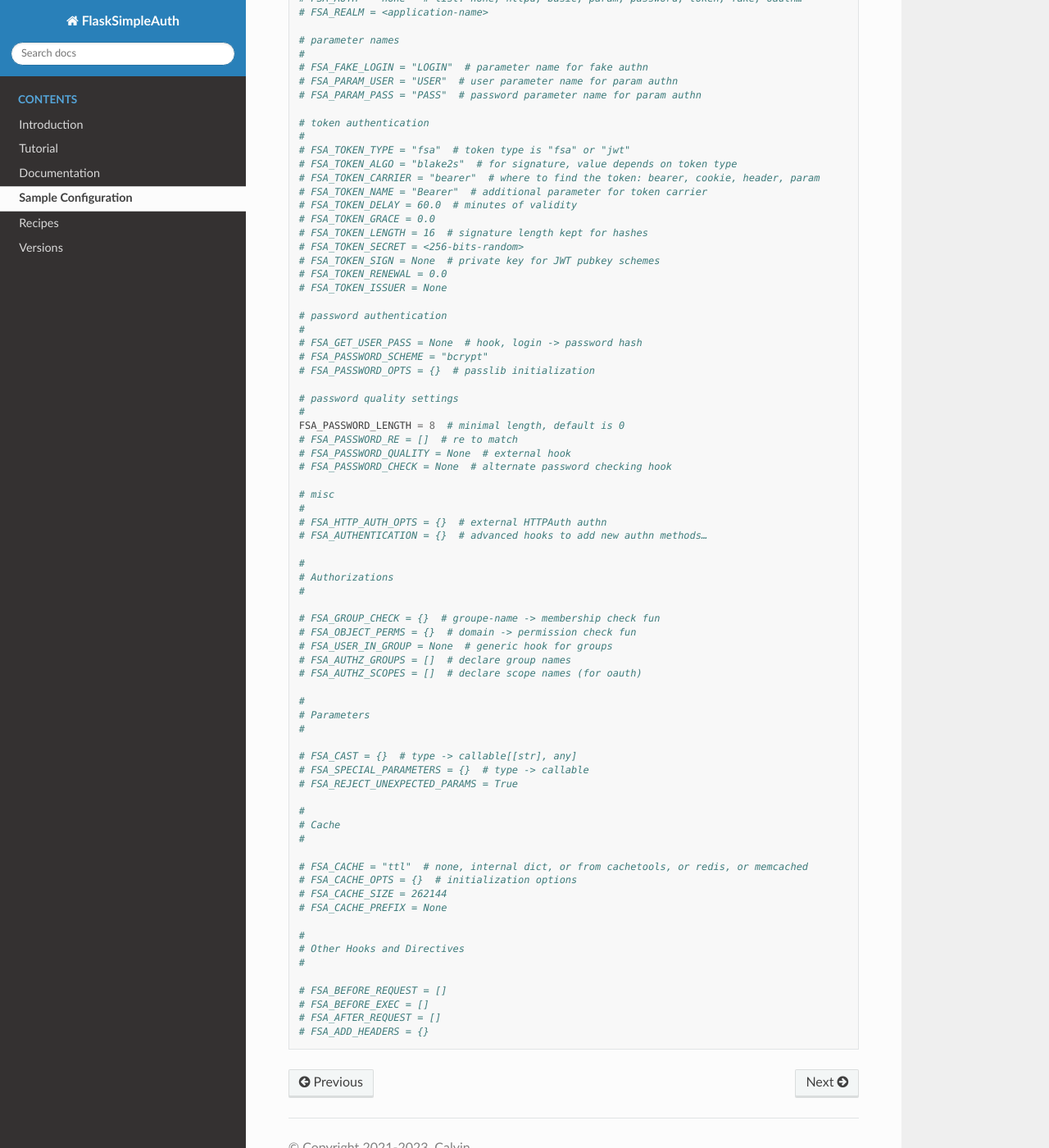
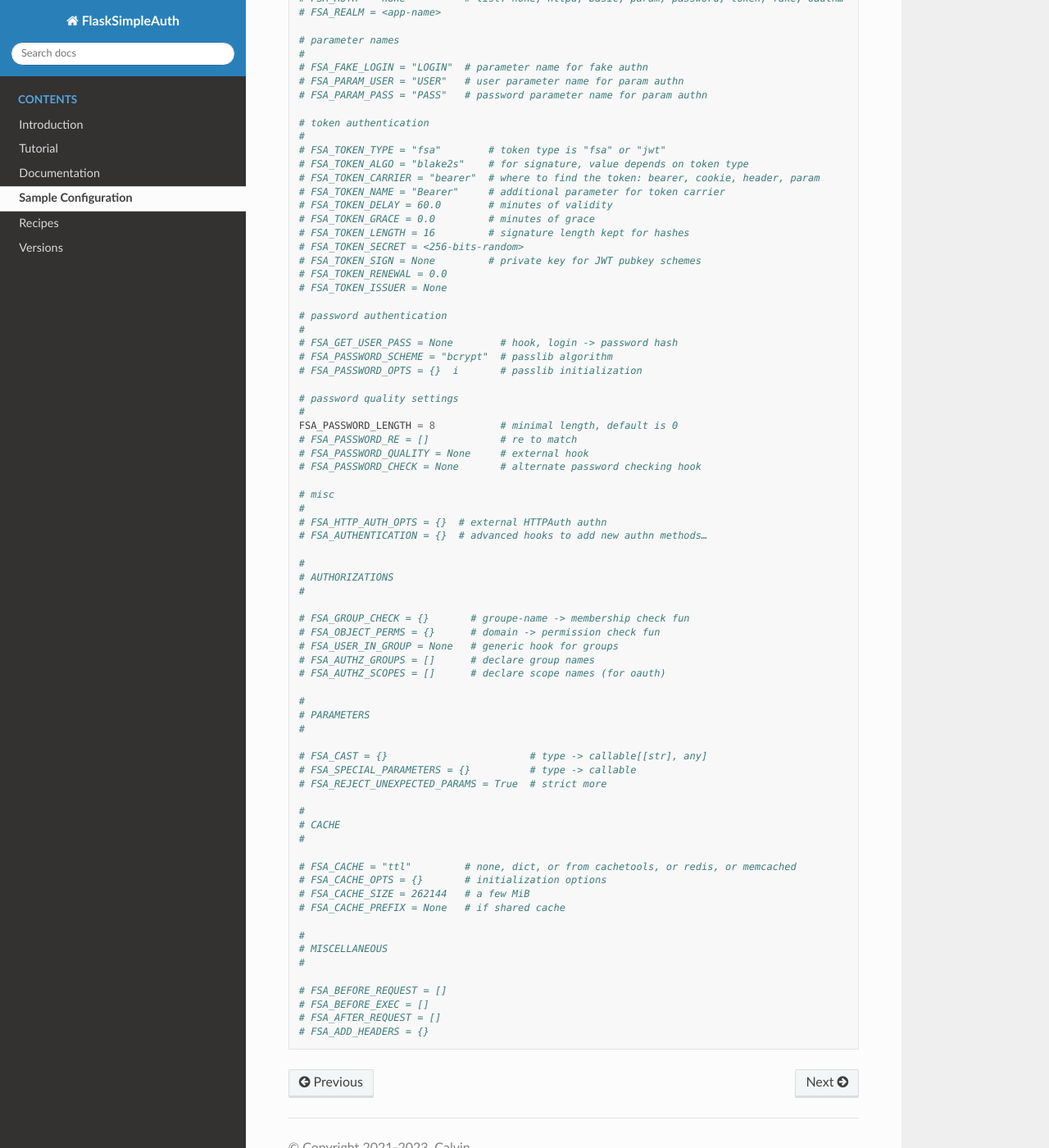
Before and after one commit to zx80/flask-simple-auth, a Sphinx documentation site: the page built from docs/CONFIG.md, in a window 1280 px wide and 1400 px high, scrolled down 732 px. Shown: the whole window at 82% size. Built offline with Sphinx 7.4.7 and the Read the Docs theme 2.0.0, drawn with Linux system fonts in a browser that asks for light colours; pages that are not in the unit, such as notebooks, are missing from menus; some of the changed text lies outside the part shown.

Commit message:
alignments

````diff
--- a/docs/CONFIG.md
+++ b/docs/CONFIG.md
@@ -7,67 +7,67 @@ Here is a sample configuration file for FlaskSimpleAuth application:
 
 ```python
 #
-# General
+# GENERAL
 #
 
-FSA_MODE = "dev"  # by increasing verbosity: prod (default), dev (recommended), debug1-4
+FSA_MODE = "dev"                    # by increasing verbosity: prod (default), dev (recommended), debug1-4
 # FSA_LOGGING_LEVEL = logging.INFO  # logging verbosity, set to logging.DEBUG for debug
-# FSA_SECURE = True  # require TLS
-# FSA_CORS = False  # CORS handling
-# FSA_CORS_OPTS = {}  # initialization parameters
-# FSA_DEFAULT_CONTENT_TYPE = None  # set content type if unknown
-# FSA_LOCAL = "thread"  # isolation: process, thread, werkzeug, gevent, eventlet
+# FSA_SECURE = True                 # require TLS
+# FSA_CORS = False                  # CORS handling
+# FSA_CORS_OPTS = {}                # initialization parameters
+# FSA_DEFAULT_CONTENT_TYPE = None   # set content type if unknown
+# FSA_LOCAL = "thread"              # isolation: process, thread, werkzeug, gevent, eventlet
 
 #
-# Error handling:
+# ERROR HANDLING
 #
 # FSA_SERVER_ERROR = 500
 # FSA_NOT_FOUND_ERROR = 404
 # FSA_HANDLE_ALL_ERRORS = True
 # FSA_KEEP_USER_ERRORS = False
-# FSA_401_REDIRECT = None  # URL for web authn redirection
-# FSA_URL_NAME = "URL"  # parameter for url return target
+# FSA_401_REDIRECT = None          # URL for web authn redirection
+# FSA_URL_NAME = "URL"             # parameter for url return target
 FSA_ERROR_RESPONSE = "json:error"  # plain (default), json, json:<property-name>
 
 #
-# Authentication
+# AUTHENTICATION
 #
 
-# FSA_AUTH = "none"  # list: none, httpd, basic, param, password, token, fake, oauth…
-# FSA_REALM = <application-name>
+# FSA_AUTH = "none"         # list: none, httpd, basic, param, password, token, fake, oauth…
+# FSA_REALM = <app-name>
 
 # parameter names
 #
 # FSA_FAKE_LOGIN = "LOGIN"  # parameter name for fake authn
-# FSA_PARAM_USER = "USER"  # user parameter name for param authn
-# FSA_PARAM_PASS = "PASS"  # password parameter name for param authn
+# FSA_PARAM_USER = "USER"   # user parameter name for param authn
+# FSA_PARAM_PASS = "PASS"   # password parameter name for param authn
 
 # token authentication
 #
-# FSA_TOKEN_TYPE = "fsa"  # token type is "fsa" or "jwt"
-# FSA_TOKEN_ALGO = "blake2s"  # for signature, value depends on token type
+# FSA_TOKEN_TYPE = "fsa"        # token type is "fsa" or "jwt"
+# FSA_TOKEN_ALGO = "blake2s"    # for signature, value depends on token type
 # FSA_TOKEN_CARRIER = "bearer"  # where to find the token: bearer, cookie, header, param
-# FSA_TOKEN_NAME = "Bearer"  # additional parameter for token carrier
-# FSA_TOKEN_DELAY = 60.0  # minutes of validity
-# FSA_TOKEN_GRACE = 0.0
-# FSA_TOKEN_LENGTH = 16  # signature length kept for hashes
+# FSA_TOKEN_NAME = "Bearer"     # additional parameter for token carrier
+# FSA_TOKEN_DELAY = 60.0        # minutes of validity
+# FSA_TOKEN_GRACE = 0.0         # minutes of grace
+# FSA_TOKEN_LENGTH = 16         # signature length kept for hashes
 # FSA_TOKEN_SECRET = <256-bits-random>
-# FSA_TOKEN_SIGN = None  # private key for JWT pubkey schemes
+# FSA_TOKEN_SIGN = None         # private key for JWT pubkey schemes
 # FSA_TOKEN_RENEWAL = 0.0
 # FSA_TOKEN_ISSUER = None
 
 # password authentication
 #
-# FSA_GET_USER_PASS = None  # hook, login -> password hash
-# FSA_PASSWORD_SCHEME = "bcrypt"
-# FSA_PASSWORD_OPTS = {}  # passlib initialization
+# FSA_GET_USER_PASS = None        # hook, login -> password hash
+# FSA_PASSWORD_SCHEME = "bcrypt"  # passlib algorithm
+# FSA_PASSWORD_OPTS = {}  i       # passlib initialization
 
 # password quality settings
 #
-FSA_PASSWORD_LENGTH = 8  # minimal length, default is 0
-# FSA_PASSWORD_RE = []  # re to match
-# FSA_PASSWORD_QUALITY = None  # external hook
-# FSA_PASSWORD_CHECK = None  # alternate password checking hook
+FSA_PASSWORD_LENGTH = 8           # minimal length, default is 0
+# FSA_PASSWORD_RE = []            # re to match
+# FSA_PASSWORD_QUALITY = None     # external hook
+# FSA_PASSWORD_CHECK = None       # alternate password checking hook
 
 # misc
 #
@@ -75,34 +75,34 @@ FSA_PASSWORD_LENGTH = 8  # minimal length, default is 0
 # FSA_AUTHENTICATION = {}  # advanced hooks to add new authn methods…
 
 #
-# Authorizations
+# AUTHORIZATIONS
 #
 
-# FSA_GROUP_CHECK = {}  # groupe-name -> membership check fun
-# FSA_OBJECT_PERMS = {}  # domain -> permission check fun
-# FSA_USER_IN_GROUP = None  # generic hook for groups
-# FSA_AUTHZ_GROUPS = []  # declare group names
-# FSA_AUTHZ_SCOPES = []  # declare scope names (for oauth)
+# FSA_GROUP_CHECK = {}       # groupe-name -> membership check fun
+# FSA_OBJECT_PERMS = {}      # domain -> permission check fun
+# FSA_USER_IN_GROUP = None   # generic hook for groups
+# FSA_AUTHZ_GROUPS = []      # declare group names
+# FSA_AUTHZ_SCOPES = []      # declare scope names (for oauth)
 
 #
-# Parameters
+# PARAMETERS
 #
 
-# FSA_CAST = {}  # type -> callable[[str], any]
-# FSA_SPECIAL_PARAMETERS = {}  # type -> callable
-# FSA_REJECT_UNEXPECTED_PARAMS = True
+# FSA_CAST = {}                        # type -> callable[[str], any]
+# FSA_SPECIAL_PARAMETERS = {}          # type -> callable
+# FSA_REJECT_UNEXPECTED_PARAMS = True  # strict more
 
 #
-# Cache
+# CACHE
 #
 
-# FSA_CACHE = "ttl"  # none, internal dict, or from cachetools, or redis, or memcached
-# FSA_CACHE_OPTS = {}  # initialization options
-# FSA_CACHE_SIZE = 262144
-# FSA_CACHE_PREFIX = None
+# FSA_CACHE = "ttl"         # none, dict, or from cachetools, or redis, or memcached
+# FSA_CACHE_OPTS = {}       # initialization options
+# FSA_CACHE_SIZE = 262144   # a few MiB
+# FSA_CACHE_PREFIX = None   # if shared cache
 
 #
-# Other Hooks and Directives
+# MISCELLANEOUS
 #
 
 # FSA_BEFORE_REQUEST = []
````
